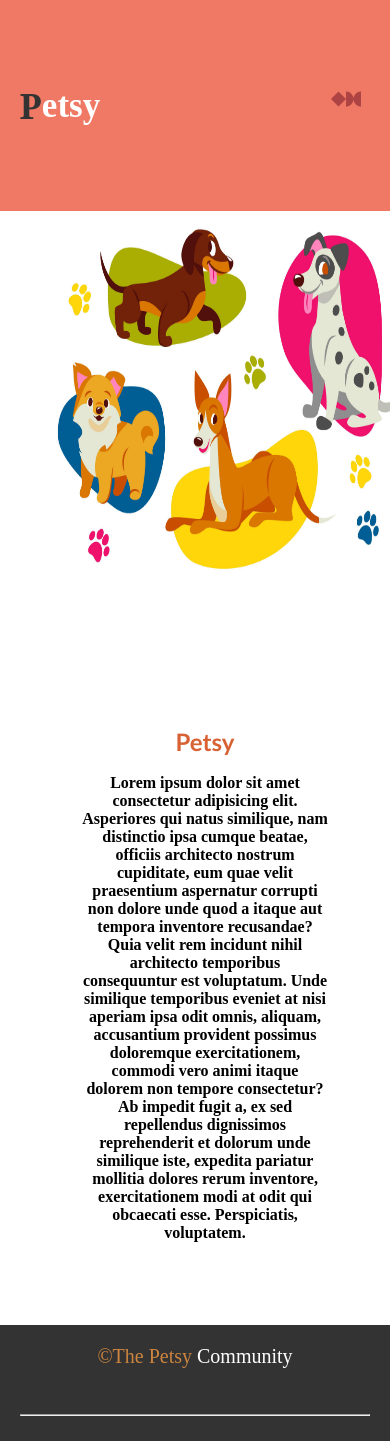
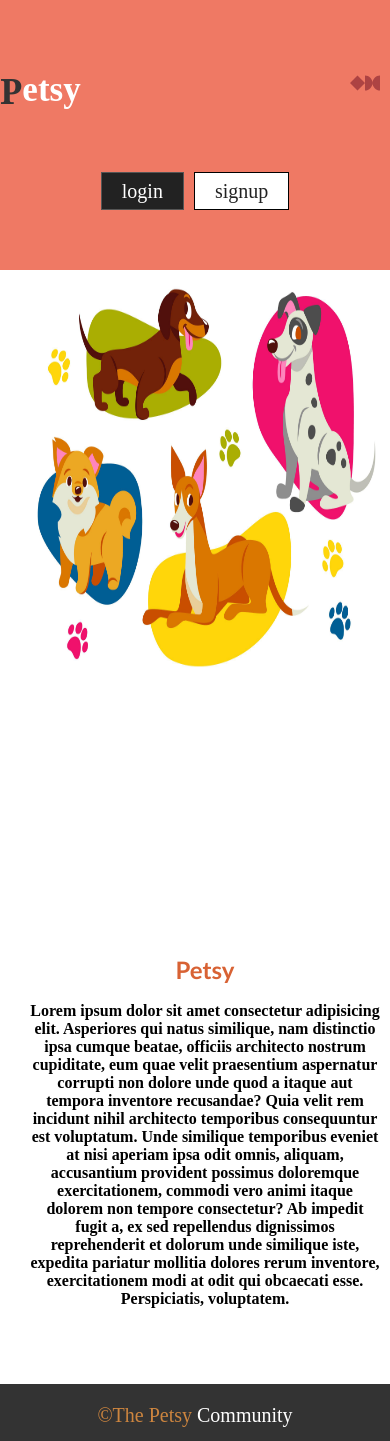
Before and after one commit to aditya0722/Petsy, a React (Vite) app: page /About in a window 390 px wide. Shown: the top 1441 px of the page. Built offline with nearby package versions, Linux system fonts and the light colour scheme.

Commit message:
responsive

```diff
--- a/src/App.css
+++ b/src/App.css
@@ -900,7 +900,10 @@ button[type="submit"]:hover {
   height: 70%;
   width: 30%;
 }
-
+.img-home-contact {
+  height: 70%;
+  width: 30%;
+}
 .img-box {
   height: 100%;
   width: 100%;
@@ -929,7 +932,11 @@ button[type="submit"]:hover {
   height: 400px;
   width: 400px;
 }
-
+.img-box2 {
+  background-color: #666;
+  height: 400px;
+  width: 400px;
+}
 .about {
   background-color: #fff;
   display: flex;
@@ -948,30 +955,37 @@ button[type="submit"]:hover {
   }
 
   .img-home {
-    height: 60%;
+    height: 70%;
     width: 90%;
+    display: flex;
+    justify-content: center;
   }
-
+  .img-home-contact {
+    display: none;
+  }
+.img-box2{
+  background-color: #000000;
+}
   .home-txt {
-    width: 63%;
-    height: 40vh;
+    width: 50%;
+    height: 20vh;
   }
   .about{
     flex-direction: column;
     justify-content: space-between;
   }
   .home-txt{
-    display: grid;
-    place-items: center;
+    text-align: center;
+    width:90vw;
 
   }.img-box img{
   height:90%;
   width: 90%;
   }
-  .img-box{
-    background-color: #fff;
-  }
-
+.home-txt-contact{
+  margin: 10px;
+  width:85vw;
+}
 
 }
 
@@ -980,14 +994,17 @@ button[type="submit"]:hover {
     display: flex;
     height: auto;
     flex-direction: column;
-    height: 25vh;
+    height: 32vh;
   }
-
+  nav ul li {
+    margin: 10px;
+  }
   nav span {
     display: flex;
     justify-content: space-between;
     align-items: center;
-    width: 90%;
+    width: 100%;
+
   }
 
   nav span h2 {
@@ -1004,9 +1021,6 @@ button[type="submit"]:hover {
     display: block;
   }
 
-  .buttons {
-    display: none;
-  }
 
   .p-text,
   .other-text {
@@ -1018,7 +1032,7 @@ button[type="submit"]:hover {
   }
 
   .buttons {
-    display: none;
+    display: block;
   }
 
   .log-out {
--- a/src/Components/about.jsx
+++ b/src/Components/about.jsx
@@ -7,7 +7,7 @@ export default function about() {
             <section className="Home-container">
                 <div className="about">
                     <div className="img-home">
-                        <div className="img-box">
+                        <div className="img-box2">
                             <img src={img} height="100%" width="100%"/>
                         </div>
                     </div>
--- a/src/Components/contact.jsx
+++ b/src/Components/contact.jsx
@@ -6,8 +6,8 @@ export default function contact(){
         <>
             <section className="Home-container">
                 <div className="about">
-                    <div className="img-home">
-                        <div className="img-box">
+                    <div className="img-home-contact">
+                        <div className="img-box2">
                             <img src={img} height="100%" width="100%"/>
                         </div>
                     </div>
--- a/src/Components/navigation.jsx
+++ b/src/Components/navigation.jsx
@@ -28,7 +28,6 @@ const NavigationBar = ({isAuthenticated,username,onLogout}) => {
         <li><Link to="/">Home</Link></li>
         <li><Link to="/about">About us</Link></li>
         <li><Link to="/contact">Contact us</Link></li>
-        <li><Link to="/review">Review</Link></li>
       </ul>
       </span>
      {isAuthenticated?(
```
